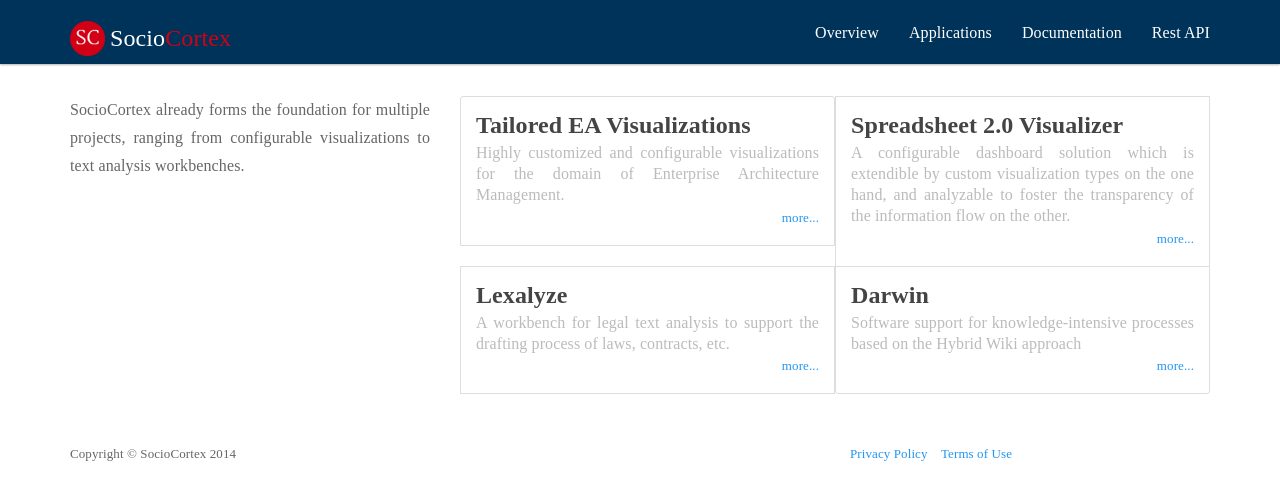
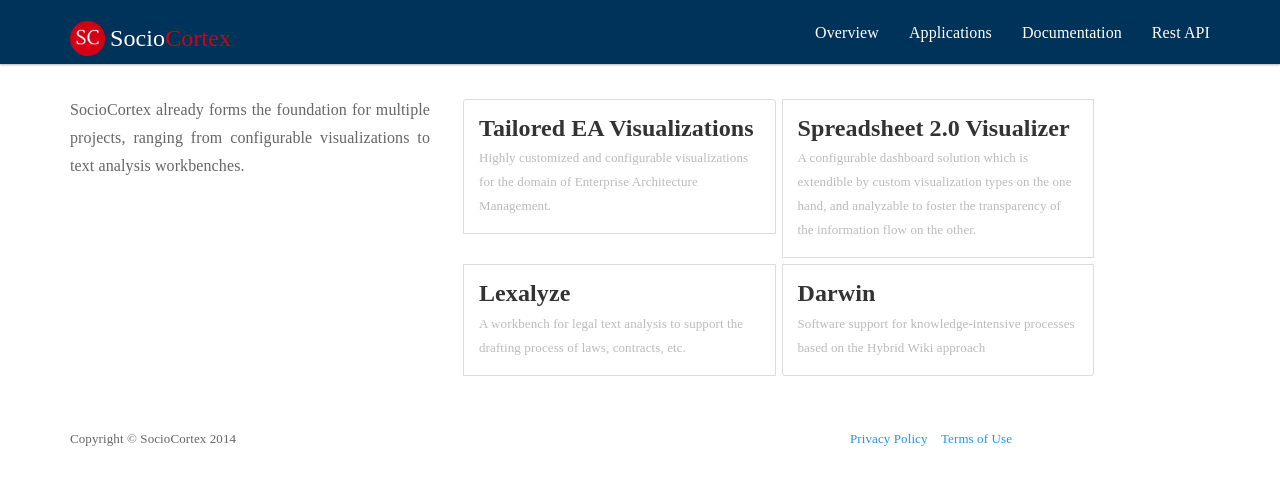
Before and after one commit to manoj5864/sociocortex, a Jekyll site: the page built from applications.html, in a window 1280 px wide. Shown: the top 500 px of the page. Built offline with Jekyll 4.4.1, drawn with Linux system fonts in a browser that asks for light colours.

Commit message:
minor style changes

```diff
--- a/_layouts/applications.html
+++ b/_layouts/applications.html
@@ -15,13 +15,12 @@
                     <div class="list-group">
 
                         {% for post in site.categories.application %}
-                        <div class="list-group-item col-lg-6">
+                        <a href="{{ post.url }}" class="list-group-item col-lg-5" style="margin:3px;">
                             <h4 class="list-group-item-heading">{{ post.title }}</h4>
-                            <p class="list-group-item-text">
+                            <span class="list-group-item-text">
                                 {{ post.teaser }}
-                            </p>
-                            <a href="{{ post.url }}" style="float:right;">more...</a>
-                        </div>
+                            </span>
+                        </a>
                         {% endfor %}
                     </div>
 
```
Also changed, not shown: 1 other file.
